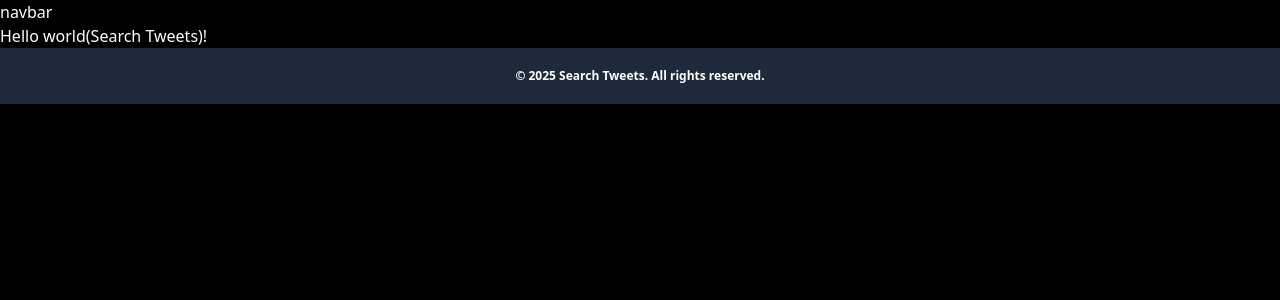
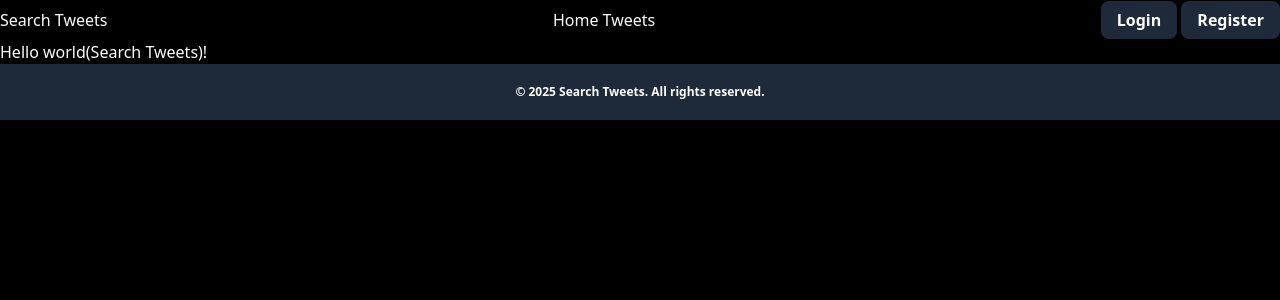
Before and after one commit to MUHAMMADSabbirHossain/chai-aur-django, a Django app: page / in a window 1280 px wide. Shown: the top 300 px of the page. Run offline with Django 5.2, Linux system fonts and the light colour scheme.

Commit message:
Register and Login authtication functionality added.

```diff
--- a/self_practices/assaignment_1/search_tweets/search_tweets/urls.py
+++ b/self_practices/assaignment_1/search_tweets/search_tweets/urls.py
@@ -23,5 +23,7 @@ from django.conf.urls.static import static
 urlpatterns = [
     path('admin/', admin.site.urls),
     path('', views.home, name='home'),
+    path('register/', views.user_register, name='register'),
+    path('login/', views.user_login, name='login'),
     path('twitter/', include('twitter.urls')),
 ] + static(settings.MEDIA_URL, document_root=settings.MEDIA_ROOT)
--- a/self_practices/assaignment_1/search_tweets/search_tweets/views.py
+++ b/self_practices/assaignment_1/search_tweets/search_tweets/views.py
@@ -1,6 +1,8 @@
 from django.http import HttpResponse
-from django.shortcuts import render
+from django.shortcuts import render, redirect
 import datetime
+from .forms import UserRegistrationForm, UserLoginForm
+from django.contrib.auth import login, authenticate
 
 def home(request):
     # return HttpResponse("Hello, world. You're at the polls index.")
@@ -10,3 +12,38 @@ def home(request):
     }
 
     return render(request, 'index.html', context)
+
+def user_register(request):
+    if request.method == "POST":
+        form = UserRegistrationForm(request.POST)
+        valid = form.is_valid()
+
+        if valid:
+            user = form.save(commit = False)
+            user.set_password(form.cleaned_data['password1'])
+            user.save()
+
+            return redirect('login')
+    else:
+        form = UserRegistrationForm()
+
+    return render(request, 'register.html', {'form': form})
+
+def user_login(request):
+    form = UserLoginForm(request.POST or None)
+
+    if request.method == "POST":
+
+        if form.is_valid():
+            username = form.cleaned_data["username"]
+            password = form.cleaned_data["password"]
+            user = authenticate(request, username=username, password=password)
+
+            if user is not None:
+                login(request, user)
+
+                return redirect("home")
+            else:
+                form.add_error(None, "Invalid username or password.")
+
+    return render(request, "login.html", {"form": form})
--- a/self_practices/assaignment_1/search_tweets/templates/layout.html
+++ b/self_practices/assaignment_1/search_tweets/templates/layout.html
@@ -12,8 +12,19 @@
     <script src="https://cdn.jsdelivr.net/npm/@tailwindcss/browser@4"></script>
 </head>
 <body>
-    <nav>
-        {% block nav %}navbar{% endblock %}
+    <nav class="flex justify-between items-center py-2">
+        {% comment %} {% block nav %}navbar{% endblock %} {% endcomment %}
+        <div>
+            <p>Search Tweets</p>
+        </div>
+        <div>
+            <a href="{% url 'home' %}">Home</a>
+            <a href="{% url 'tweet_list' %}">Tweets</a>
+        </div>
+        <div>
+            <a href="{% url 'login' %}" class="py-2 px-4 bg-gray-800 text-white hover:bg-gray-900 rounded-lg font-bold duration-200">Login</a>
+            <a href="{% url 'register' %}" class="py-2 px-4 bg-gray-800 text-white hover:bg-gray-900 rounded-lg font-bold duration-200">Register</a>
+        </div>
     </nav>
 
     <main class="min-h-[calc(100dvh-900px)]">
```
Also changed, not shown: self_practices/assaignment_1/search_tweets/search_tweets/forms.py (added, +22 -0 lines), self_practices/assaignment_1/search_tweets/templates/login.html (added, +13 -0 lines), self_practices/assaignment_1/search_tweets/templates/register.html (added, +13 -0 lines), self_practices/assaignment_1/search_tweets/db.sqlite3.
